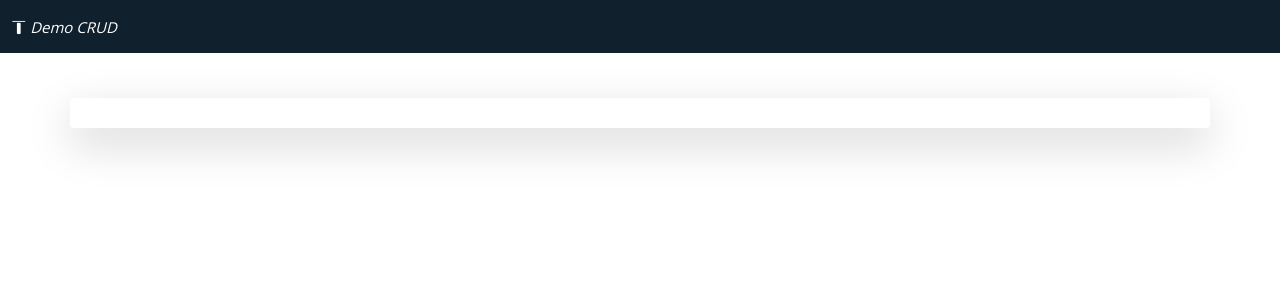
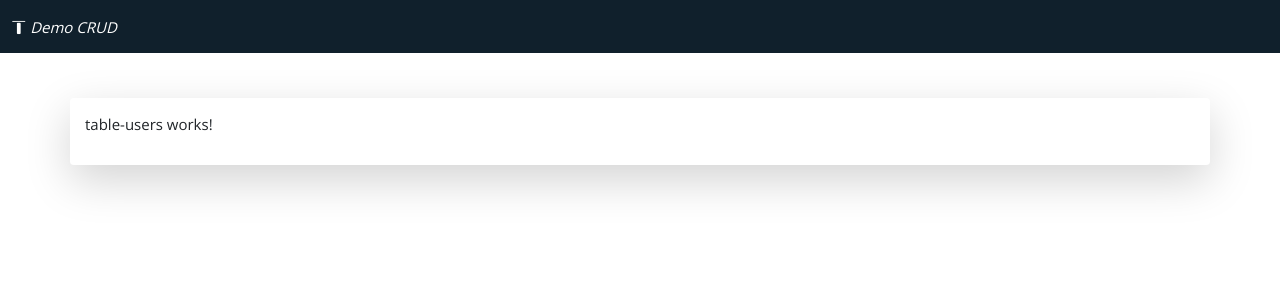
Before and after one commit to VlV-515/8-CrudMongoDemo-Front, an Angular app: page / in a window 1280 px wide. Shown: the top 300 px of the page. Built offline with nearby package versions, Linux system fonts and the light colour scheme.

Commit message:
Crea el componente table y lo muestra en app component

```diff
--- a/src/app/app.component.html
+++ b/src/app/app.component.html
@@ -2,5 +2,5 @@
   <app-header></app-header>
 </header>
 <div class="container mt-5 p-3 bg-body rounded shadow-lg">
-
+  <app-table-users></app-table-users>
 </div>
--- a/src/app/app.module.ts
+++ b/src/app/app.module.ts
@@ -10,6 +10,7 @@ import { HeaderComponent } from './components/header/header.component';
   declarations: [
     AppComponent,
     HeaderComponent,
+    TableUsersComponent
   ],
   imports: [
     BrowserModule,
--- /dev/null
+++ b/src/app/components/table-users/table-users.component.html
@@ -0,0 +1 @@
+<p>table-users works!</p>
--- /dev/null
+++ b/src/app/components/table-users/table-users.component.ts
@@ -0,0 +1,15 @@
+import { Component, OnInit } from '@angular/core';
+
+@Component({
+  selector: 'app-table-users',
+  templateUrl: './table-users.component.html',
+  styleUrls: ['./table-users.component.css']
+})
+export class TableUsersComponent implements OnInit {
+
+  constructor() { }
+
+  ngOnInit(): void {
+  }
+
+}
```
Also changed, not shown: src/app/components/table-users/table-users.component.css (added).
